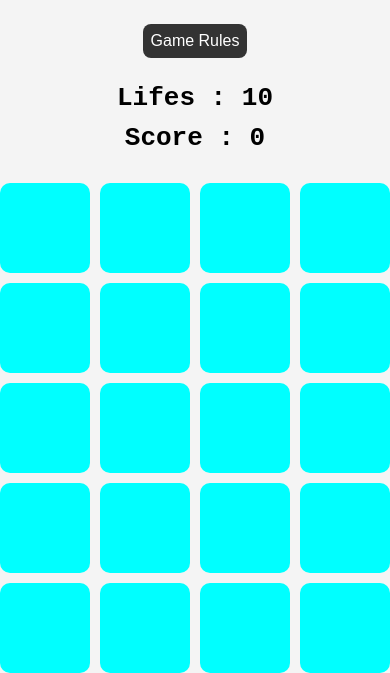
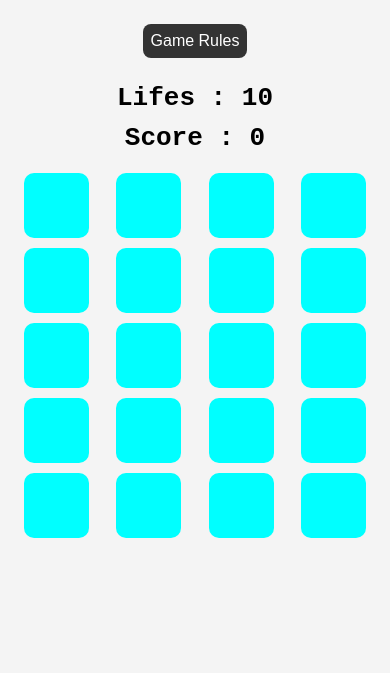
Before and after one commit to Anas-Sd/FLIP---THE---CARD, a plain HTML site: page index.html in a window 390 px wide. Shown: the part 210-883 px from the top of the page. After the commit the page ends 844 px from the top, so only its background shows below. Drawn offline with Linux system fonts and the light colour scheme.

Commit message:
updated mobile view

```diff
--- a/style.css
+++ b/style.css
@@ -169,6 +169,7 @@ body {
   body {
     flex-direction: column;
     height: auto;
+
   }
 
   #main-content {
@@ -200,6 +201,7 @@ body {
   #right-panel {
     width: 100%;
     margin-top: 20px;
+
   }
 
   #lives, #score {
@@ -207,15 +209,22 @@ body {
   }
 
   #game {
-    grid-template-columns: repeat(4, 90px);
-    gap: 10px;
-  }
+  width: 100%;
+  max-width: 360px;
+  margin: 15px auto 0 auto;
+  display: grid;
+  grid-template-columns: repeat(4, 1fr);
+  gap: 10px;
+  justify-items: center;
+  margin-bottom: 30px;
+}
 
   .card {
-    width: 90px;
-    height: 90px;
-    font-size: 40px;
-  }
+  width: 65px;
+  height: 65px;
+  aspect-ratio: 1 / 1;
+}
+
 
   #name {
     font-size: 26px;
```
